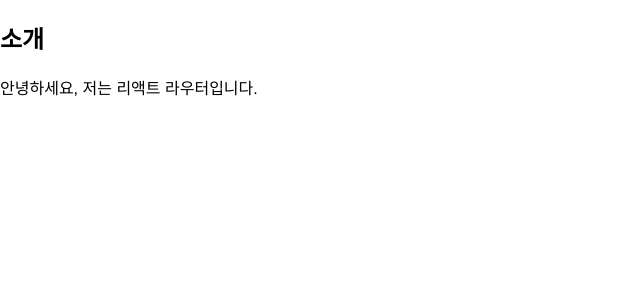
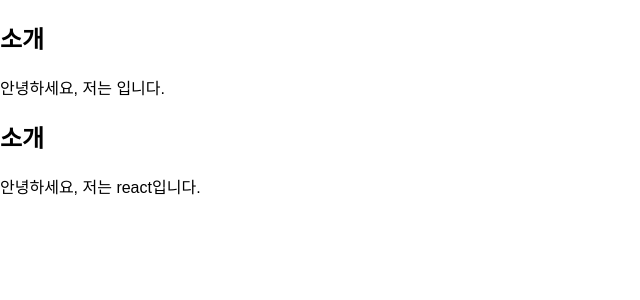
Before and after one commit to greatfarmer/react-router-tutorial, a React (Create React App) app: page /about/react in a window 1280 px wide. Shown: the top 300 px of the page, without its empty margins (0-640 px from the left). Built offline with nearby package versions, Linux system fonts and the light colour scheme.

Commit message:
Use params

```diff
--- a/src/App.js
+++ b/src/App.js
@@ -10,6 +10,7 @@ const App = () => {
     <div>
       <Route exact path="/" component={Home}/>
       <Route path="/about" component={About}/>
+      <Route path="/about/:name" component={About}/>
     </div>
   );
 };
--- a/src/pages/About.js
+++ b/src/pages/About.js
@@ -1,11 +1,11 @@
 import React from 'react';
 
-const About = () => {
+const About = ({match}) => {
   return (
     <div>
       <h2>소개</h2>
       <p>
-        안녕하세요, 저는 리액트 라우터입니다.
+        안녕하세요, 저는 {match.params.name}입니다.
       </p>
     </div>
   );
```
